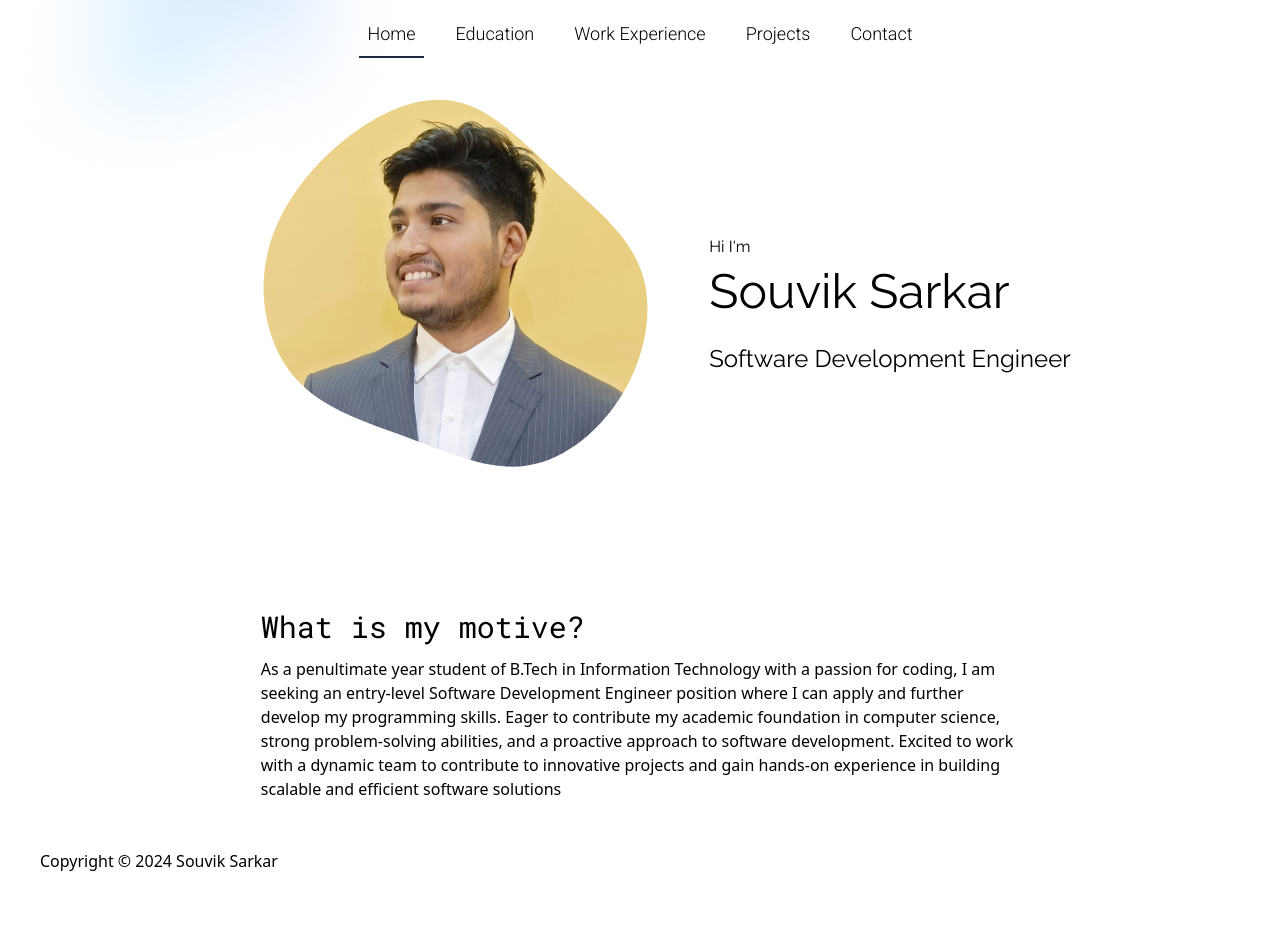
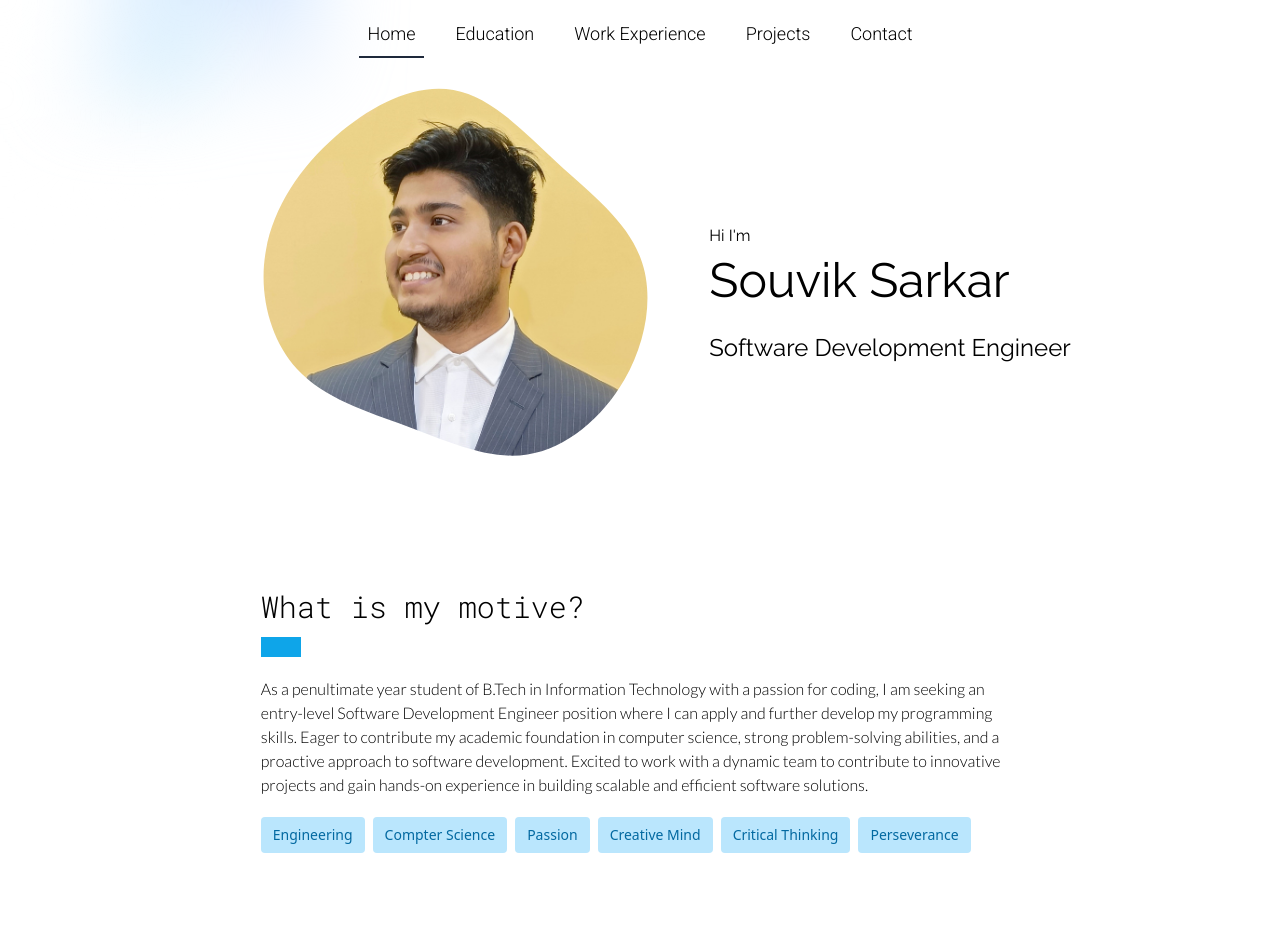
Before and after one commit to souviks22/portfolio, a Next.js app: page / in a window 1280 px wide. Shown: the top 933 px of the page. Built offline with nearby package versions, Linux system fonts and the light colour scheme.

Commit message:
Home page content added

```diff
--- a/components/home/Goal.js
+++ /dev/null
@@ -1,14 +0,0 @@
-import { Roboto_Mono } from "next/font/google"
-
-const roboto = Roboto_Mono({ subsets: ['latin'] })
-
-export default function Goal() {
-    return (<div className="flex justify-center p-2">
-        <div className="w-3/5">
-            <section className={`${roboto.className} py-3`}>
-                <h2 className="text-3xl">What is my motive?</h2>
-            </section>
-            <p>As a penultimate year student of B.Tech in Information Technology with a passion for coding, I am seeking an entry-level Software Development Engineer position where I can apply and further develop my programming skills. Eager to contribute my academic foundation in computer science, strong problem-solving abilities, and a proactive approach to software development. Excited to work with a dynamic team to contribute to innovative projects and gain hands-on experience in building scalable and efficient software solutions</p>
-        </div>
-    </div>)
-}
--- /dev/null
+++ b/components/home/Objective.js
@@ -0,0 +1,31 @@
+import { useState } from "react"
+import { Roboto_Mono, Lato } from "next/font/google"
+
+const roboto = Roboto_Mono({ subsets: ['latin'], weight: '300' })
+const lato = Lato({ subsets: ['latin'], weight: '300' })
+
+export default function Objective({ label, content, tags = [] }) {
+    const words = content.split(' ')
+    const isLongContent = words.length > 80
+    const contractedContent = isLongContent ? words.slice(0, 80) : words
+    const [isContracted, setIsContracted] = useState(true)
+    const expansionHandler = () => setIsContracted(isContracted => !isContracted)
+
+    return (<div className="flex justify-center p-2 mb-10 cursor-default">
+        <div className="w-3/5">
+            <section className={`${roboto.className} py-3`}>
+                <h2 className="text-3xl">{label}</h2>
+            </section>
+            <div className="block w-10 h-5 bg-sky-500" />
+            <section className={`${lato.className} py-5`}>
+                <span>{isContracted ? contractedContent.join(' ') : content}</span>
+                {isLongContent &&
+                    <span className="font-bold ml-1 cursor-pointer" onClick={expansionHandler}>{isContracted ? '...more' : '...less'}</span>
+                }
+            </section>
+            <section className="flex flex-wrap">
+                {tags.map(tag => <span className="text-sm text-sky-700 bg-sky-200 px-3 py-2 mr-2 mb-2 rounded">{tag}</span>)}
+            </section>
+        </div>
+    </div>)
+}
--- a/components/home/Title.js
+++ b/components/home/Title.js
@@ -25,7 +25,7 @@ export default function Title() {
             </section>
             <section className="group">
                 <h3 className="text-2xl">Software Development Engineer</h3>
-                <p className="absolute hidden group-hover:block py-3" layout>🌟 Yes I do code</p>
+                <p className="absolute hidden group-hover:block py-3">🌟 Yes I do code</p>
             </section>
         </div>
     </div>)
--- a/components/nav/Navbar.js
+++ b/components/nav/Navbar.js
@@ -1,3 +1,4 @@
+import { useState, useEffect } from "react"
 import { Roboto } from "next/font/google"
 
 import NavLink from "./NavLink"
@@ -5,7 +6,17 @@ import NavLink from "./NavLink"
 const roboto = Roboto({ subsets: ['latin'], weight: '300' })
 
 export default function Navbar() {
-    return (<div className={`fixed top-0 z-10 flex justify-center w-full ${roboto.className} text-lg p-3 select-none`}>
+    const [isScrolled, setIsScrolled] = useState(false)
+    const scrollHandler = () => {
+        if (window.scrollY > 100) setIsScrolled(true)
+        else setIsScrolled(false)
+    }
+    useEffect(() => {
+        window.addEventListener('scroll', scrollHandler)
+        return () => window.removeEventListener('scroll', scrollHandler)
+    }, [])
+
+    return (<div className={`fixed top-0 z-10 flex justify-center w-full ${roboto.className} text-lg p-3 ${isScrolled && 'bg-white'} transition-colors duration-200 ease-in-out select-none`}>
         <NavLink label={'Home'} href={'/'} />
         <NavLink label={'Education'} href={'/education'} />
         <NavLink label={'Work Experience'} href={'/work-experience'} />
--- a/pages/index.js
+++ b/pages/index.js
@@ -1,10 +1,19 @@
 import Title from "@/components/home/Title"
-import Goal from "@/components/home/Goal"
+import Objective from "@/components/home/Objective"
 
 export default function Home() {
     return (<div>
         <div className="relative flex place-items-center before:absolute before:h-[300px] before:w-[480px] before:-translate-x-1/2 before:rounded-full before:bg-gradient-radial before:from-white before:to-transparent before:blur-2xl before:content-[''] after:absolute after:-z-20 after:h-[180px] after:w-[240px] after:translate-x-1/3 after:bg-gradient-conic after:from-sky-200 after:via-blue-200 after:blur-2xl after:content-[''] before:dark:bg-gradient-to-br before:dark:from-transparent before:dark:to-blue-700/10 after:dark:from-sky-900 after:dark:via-[#0141ff]/40 before:lg:h-[360px]" />
         <Title />
-        <Goal />
+        <Objective
+            label={"What is my motive?"}
+            content={"As a penultimate year student of B.Tech in Information Technology with a passion for coding, I am seeking an entry-level Software Development Engineer position where I can apply and further develop my programming skills. Eager to contribute my academic foundation in computer science, strong problem-solving abilities, and a proactive approach to software development. Excited to work with a dynamic team to contribute to innovative projects and gain hands-on experience in building scalable and efficient software solutions."}
+            tags={['Engineering', 'Compter Science', 'Passion', 'Creative Mind', 'Critical Thinking', 'Perseverance']}
+        />
+        <Objective
+            label={"Why am I interested in SWE?"}
+            content={"My deep fascination with Software Engineering stems from the profound joy I find in crafting innovative solutions that address real-world challenges. Having worked extensively on web and mobile applications, I relish the process of transforming conceptual ideas into functional, user-centric products. The intellectual allure of Data Structures and Algorithms adds a layer of complexity that I find invigorating, driving me to continually enhance my problem-solving skills. The rapid advancements in modern technology, with its potential to achieve the seemingly impossible, excite me and keep my passion ablaze. Beyond the technical aspects, the collaborative nature of software development, where diverse teams synergize to overcome challenges, is an aspect I highly value. In essence, Software Engineering is not merely about writing code for me; it's about creating solutions that resonate with users and contribute positively to society, making it a field that aligns seamlessly with my professional aspirations."}
+            tags={['Desire to Develop', 'DSA Addiction', 'Satisfaction', 'Complex Tasks Bias']}
+        />
     </div>)
 }
```
Also changed, not shown: public/portrait.jpg.
